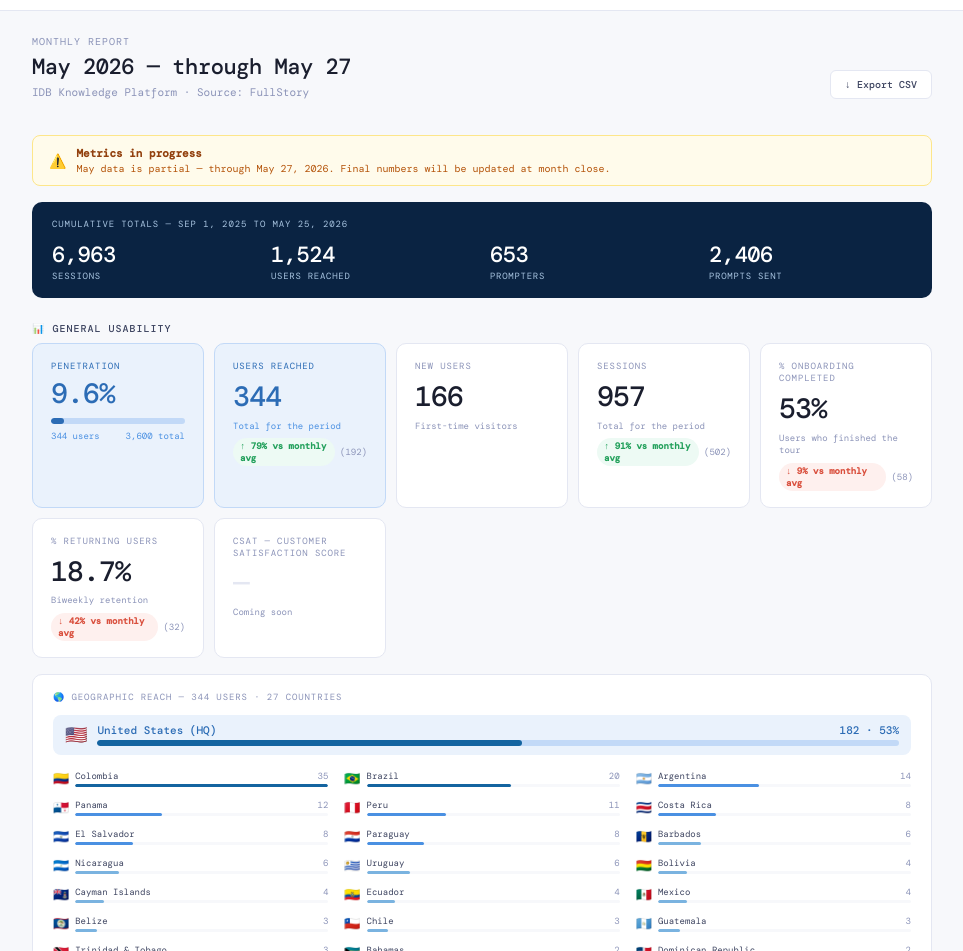
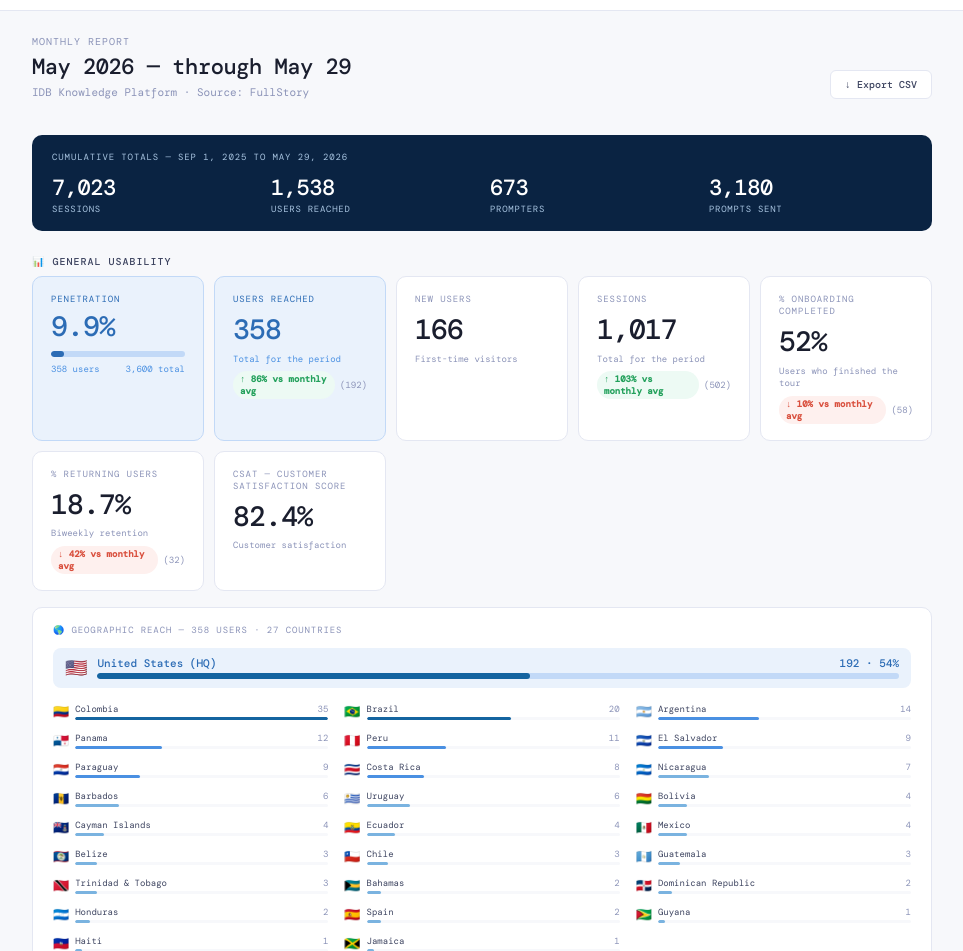
Before and after one commit to jimenasalinasg/KPsmoketest, a React (Vite) app: page / in a window 1280 px wide. Shown: the part 61-1012 px from the top of the page, without its empty margins (158-1121 px from the left). Built offline with nearby package versions, Linux system fonts and the light colour scheme; a web font is replaced by a local one.

Commit message:
Update App.jsx

```diff
--- a/src/App.jsx
+++ b/src/App.jsx
@@ -967,7 +967,7 @@ function Monthly() {
             { label: "Sessions", value: "5,999" },
             { label: "Users reached", value: "1,357" },
             { label: "Prompters", value: "587" },
-            { label: "Prompts sent", value: "2,406" },
+            { label: "Prompts sent", value: "3,180" },
           ].map((m, i) => (
             <div key={i}>
               <div style={{ fontSize: 22, fontWeight: 500, color: "#fff", letterSpacing: "-0.02em", lineHeight: 1, marginBottom: 4 }}>{m.value}</div>
@@ -1168,29 +1168,30 @@ function Monthly() {
 }
 
 // ── MAY 2026 DATA ─────────────────────────────────────────
-// Partial — through May 27, 2026
+// Partial — through May 29, 2026
 const MAY = {
-  sessions: 957,
-  users: 344,
+  sessions: 1017,
+  users: 358,
   first_time: 166,
-  prompters: 123,
-  prompts: null, // pending
-  avgTime: "19.88s",
+  prompters: 143,
+  prompts: 625,
+  avgTime: "19.92s",
   dropoff: 87,
   retention: 18.7,
-  highlighted: 414,
-  highlightedOpenSearch: 195,
-  copied: 159,
-  copiedOpenSearch: 86,
-  sourceClicks: 37,
-  pillPageviews: 125,
+  highlighted: 448,
+  highlightedOpenSearch: 217,
+  copied: 180,
+  copiedOpenSearch: 99,
+  sourceClicks: 48,
+  pillPageviews: 128,
   pillTop: "Similar Projects (40)",
   pillBot: "Literature (10)",
-  openSearchVisits: 93,
-  tourCompletion: 53,
+  openSearchVisits: 143,
+  tourCompletion: 52,
+  csat: "82.4%",
   thumbsUp: 1,
   thumbsDown: 2,
-  promptGalleryClicks: 14,
+  promptGalleryClicks: 16,
   recentSearchClicks: 10,
   newSearchClicks: 1,
   totalCountries: 27,
@@ -1210,17 +1211,17 @@ const MAY = {
     pctReviewed: 24,
   },
   countries: [
-    { name: "United States (HQ)", code: "US", users: 182, pct: 53 },
+    { name: "United States (HQ)", code: "US", users: 192, pct: 54 },
     { name: "Colombia",           code: "CO", users: 35,  pct: 10 },
     { name: "Brazil",             code: "BR", users: 20,  pct: 6  },
     { name: "Argentina",          code: "AR", users: 14,  pct: 4  },
     { name: "Panama",             code: "PA", users: 12,  pct: 3  },
     { name: "Peru",               code: "PE", users: 11,  pct: 3  },
+    { name: "El Salvador",        code: "SV", users: 9,   pct: 3  },
+    { name: "Paraguay",           code: "PY", users: 9,   pct: 3  },
     { name: "Costa Rica",         code: "CR", users: 8,   pct: 2  },
-    { name: "El Salvador",        code: "SV", users: 8,   pct: 2  },
-    { name: "Paraguay",           code: "PY", users: 8,   pct: 2  },
+    { name: "Nicaragua",          code: "NI", users: 7,   pct: 2  },
     { name: "Barbados",           code: "BB", users: 6,   pct: 2  },
-    { name: "Nicaragua",          code: "NI", users: 6,   pct: 2  },
     { name: "Uruguay",            code: "UY", users: 6,   pct: 2  },
     { name: "Bolivia",            code: "BO", users: 4,   pct: 1  },
     { name: "Cayman Islands",     code: "KY", users: 4,   pct: 1  },
@@ -1233,16 +1234,16 @@ const MAY = {
     { name: "Bahamas",            code: "BS", users: 2,   pct: 1  },
     { name: "Dominican Republic", code: "DO", users: 2,   pct: 1  },
     { name: "Honduras",           code: "HN", users: 2,   pct: 1  },
+    { name: "Spain",              code: "ES", users: 2,   pct: 1  },
     { name: "Guyana",             code: "GY", users: 1,   pct: 0  },
     { name: "Haiti",              code: "HT", users: 1,   pct: 0  },
     { name: "Jamaica",            code: "JM", users: 1,   pct: 0  },
-    { name: "Spain",              code: "ES", users: 1,   pct: 0  },
   ],
 };
 
 // ── MAY MONTHLY VIEW ──────────────────────────────────────
 function MayMonthly() {
-  const MONTH = "May 2026 — through May 27";
+  const MONTH = "May 2026 — through May 29";
 
   const flag = (code) => code ? [...code.toUpperCase()].map(c => String.fromCodePoint(c.charCodeAt(0) + 127397)).join("") : "🌐";
 
@@ -1342,26 +1343,17 @@ function MayMonthly() {
         >↓ Export CSV</button>
       </div>
 
-      {/* Metrics in progress banner */}
-      <div style={{ background: "#fffbeb", border: "1px solid #fde68a", borderRadius: 8, padding: "10px 16px", display: "flex", alignItems: "center", gap: 10 }}>
-        <span style={{ fontSize: 14 }}>⚠️</span>
-        <div>
-          <div style={{ fontSize: 11, fontWeight: 600, color: "#92400e" }}>Metrics in progress</div>
-          <div style={{ fontSize: 10, color: "#b45309", marginTop: 2 }}>May data is partial — through May 27, 2026. Final numbers will be updated at month close.</div>
-        </div>
-      </div>
-
       {/* Cumulative totals */}
       <div style={{ background: "#0A2342", borderRadius: 10, padding: "16px 20px" }}>
         <div style={{ fontSize: 9, textTransform: "uppercase", letterSpacing: "0.1em", color: "#a8c4e0", marginBottom: 14 }}>
-          Cumulative totals — Sep 1, 2025 to May 25, 2026
+          Cumulative totals — Sep 1, 2025 to May 29, 2026
         </div>
         <div style={{ display: "grid", gridTemplateColumns: "repeat(4, 1fr)", gap: 16 }}>
           {[
-            { label: "Sessions", value: "6,963" },
-            { label: "Users reached", value: "1,524" },
-            { label: "Prompters", value: "653" },
-            { label: "Prompts sent", value: "2,406" },
+            { label: "Sessions", value: "7,023" },
+            { label: "Users reached", value: "1,538" },
+            { label: "Prompters", value: "673" },
+            { label: "Prompts sent", value: "3,180" },
           ].map((m, i) => (
             <div key={i}>
               <div style={{ fontSize: 22, fontWeight: 500, color: "#fff", letterSpacing: "-0.02em", lineHeight: 1, marginBottom: 4 }}>{m.value}</div>
@@ -1389,7 +1381,7 @@ function MayMonthly() {
         <MCard label="Sessions" value={MAY.sessions.toLocaleString()} desc="Total for the period" bench={BENCH.monthly.sessions} />
         <MCard label="% Onboarding completed" value={`${MAY.tourCompletion}%`} desc="Users who finished the tour" bench={BENCH.monthly.tourCompletion} />
         <MCard label="% Returning users" value={MAY.retention != null ? `${MAY.retention}%` : null} desc="Biweekly retention" bench={BENCH.monthly.retention} />
-        <MCard label="CSAT — Customer Satisfaction Score" value="—" desc="Coming soon" />
+        <MCard label="CSAT — Customer Satisfaction Score" value={MAY.csat ?? "—"} desc={MAY.csat ? "Customer satisfaction" : "Coming soon"} />
       </div>
 
       {/* Geo */}
```
